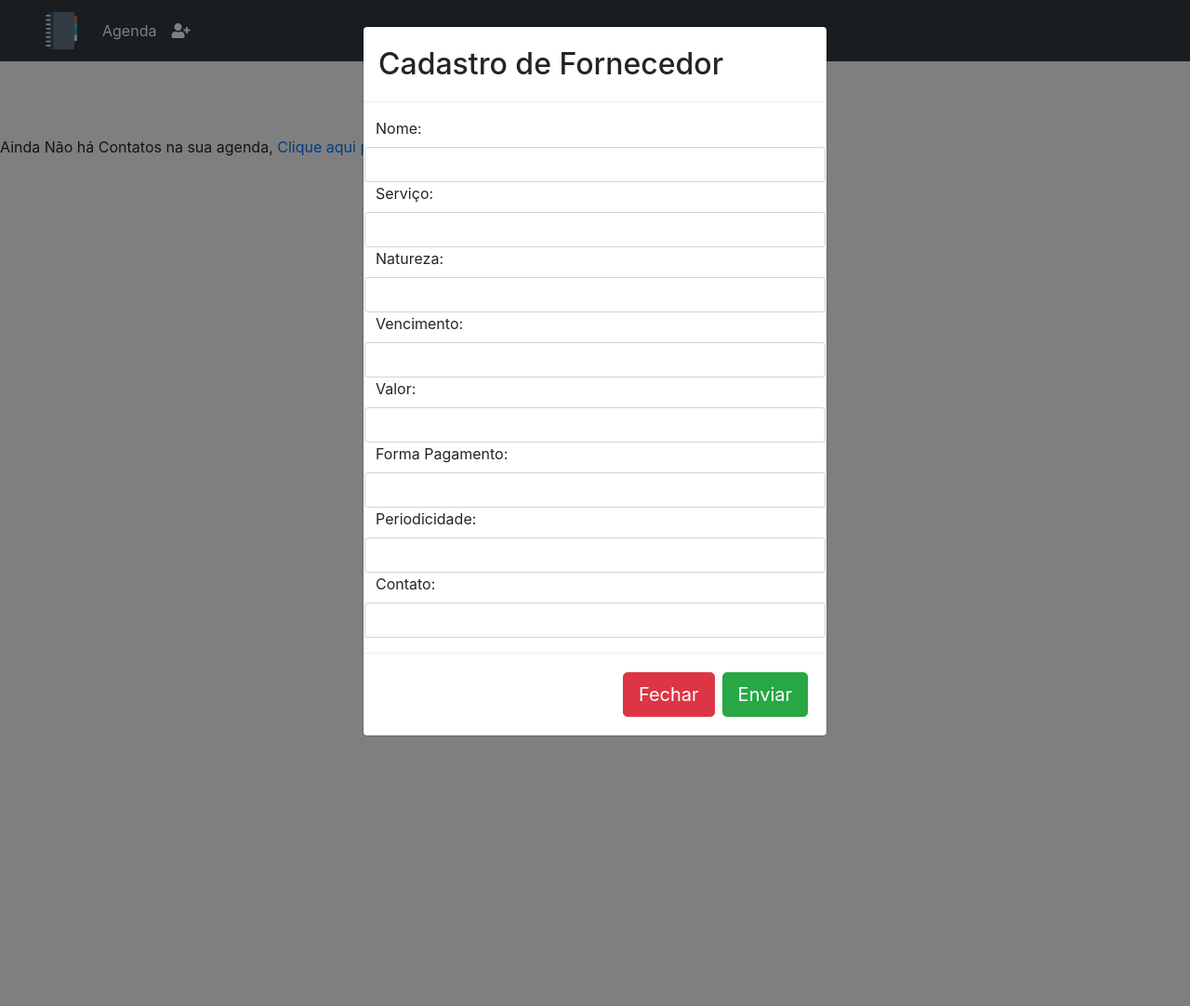
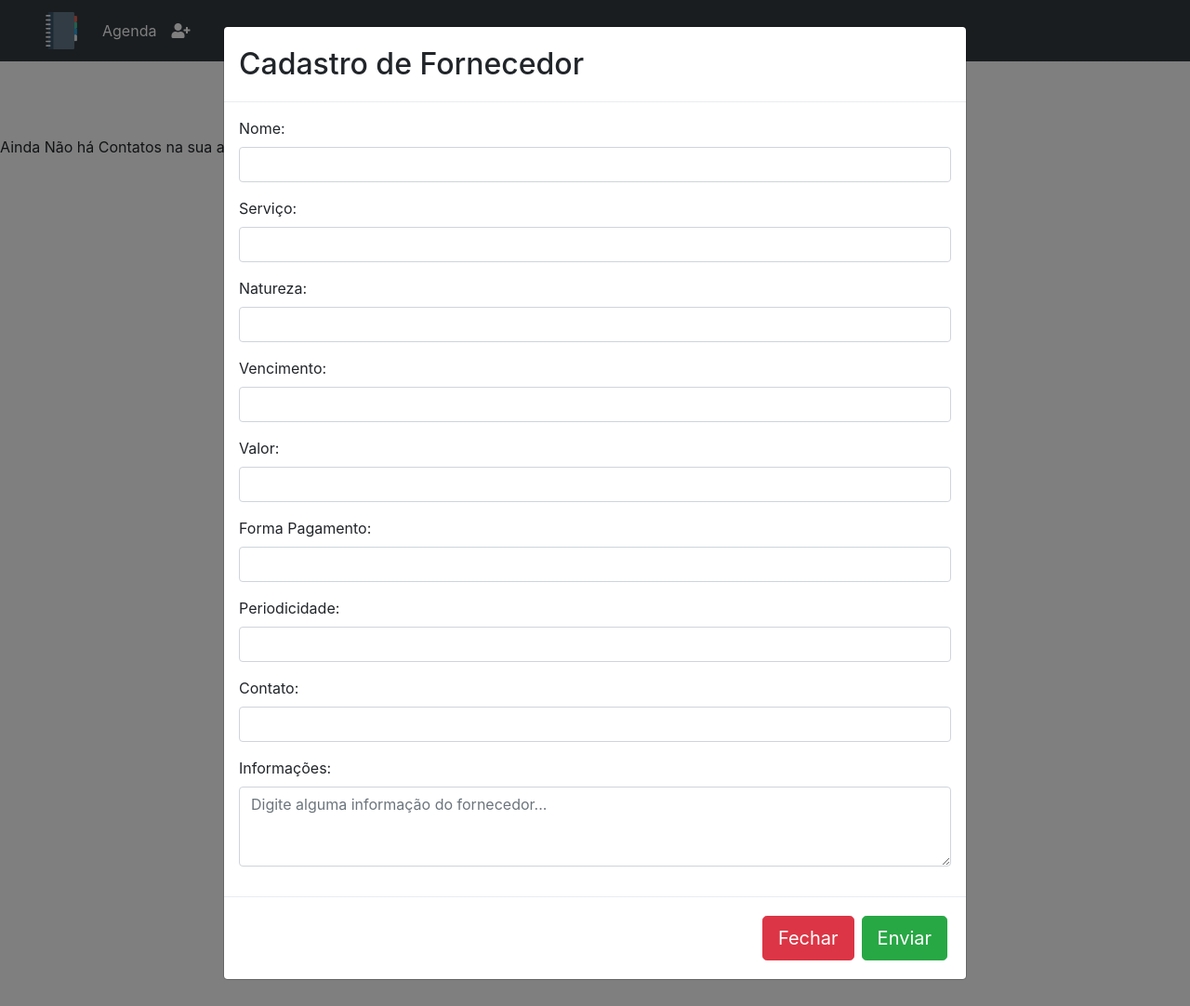
Before and after one commit to breno-alv/Agenda-Fornecedor, a PHP site: page /index.php in a window 1280 px wide, after a click on "Adicionar". Shown: the whole page at 93% size. Run offline with PHP 8.4, Linux system fonts and the light colour scheme; data that the repository does not hold is empty; some libraries are stand-ins or nearby versions.

Commit message:
Adicionei o textarea no modal novo e editar, problema ao visualizar as informações do textarea no Editar.

```diff
--- a/config/classes.php
+++ b/config/classes.php
@@ -15,10 +15,10 @@ class C_agenda extends Con{
         return $stmt->fetchAll(PDO::FETCH_ASSOC);
     }
 
-    public function inserir($nome, $tipo_servico, $natureza, $vencimento,$valor,$forma_pgt, $periodicidade, $contato) {
+    public function inserir($nome, $tipo_servico, $natureza, $vencimento,$valor,$forma_pgt, $periodicidade, $contato, $informacao) {
 
         $sql = "INSERT INTO cad_fornecedor (nome, tipo_servico, natureza, vencimento, valor, forma_pgt, periodicidade, contato)
-        VALUES (:nome, :tipo_servico, :natureza, :vencimento, :valor, :forma_pgt, :periodicidade, :contato)" ;
+        VALUES (:nome, :tipo_servico, :natureza, :vencimento, :valor, :forma_pgt, :periodicidade, :contato, :informacao)" ;
 
         $conn = $this->Connect();
         $stmt = $conn->prepare($sql);
@@ -30,6 +30,7 @@ class C_agenda extends Con{
         $stmt->bindParam(":forma_pgt", $forma_pgt, PDO::PARAM_STR);
         $stmt->bindParam(":periodicidade", $periodicidade, PDO::PARAM_STR);
         $stmt->bindParam(":contato", $contato, PDO::PARAM_STR);
+        $stmt->bindParam(":informacao", $informacao, PDO::PARAM_STR);
 
         try {
             return $stmt->execute();
@@ -40,8 +41,8 @@ class C_agenda extends Con{
 
 
 
-    public function editar($nome, $tipo_servico, $natureza, $vencimento, $valor, $forma_pgt, $periodicidade, $contato, $id) {
-        $sql = "UPDATE cad_fornecedor SET nome = :nome, tipo_servico = :tipo_servico, natureza = :natureza, vencimento = :vencimento, valor = :valor, forma_pgt = :forma_pgt, periodicidade = :periodicidade, contato = :contato WHERE id = :id";
+    public function editar($nome, $tipo_servico, $natureza, $vencimento, $valor, $forma_pgt, $periodicidade, $contato, $informacao, $id) {
+        $sql = "UPDATE cad_fornecedor SET nome = :nome, tipo_servico = :tipo_servico, natureza = :natureza, vencimento = :vencimento, valor = :valor, forma_pgt = :forma_pgt, periodicidade = :periodicidade, contato = :contato, informacao = :informacao WHERE id = :id";
 
         $conn = $this->Connect();
         $stmt = $conn->prepare($sql);
@@ -53,6 +54,7 @@ class C_agenda extends Con{
         $stmt->bindParam(":forma_pgt", $forma_pgt, PDO::PARAM_STR);
         $stmt->bindParam(":periodicidade", $periodicidade, PDO::PARAM_STR);
         $stmt->bindParam(":contato", $contato, PDO::PARAM_STR);
+        $stmt->bindParam(":informacao", $informacao, PDO::PARAM_STR);
         $stmt->bindParam(":id", $id, PDO::PARAM_INT);
 
         try {
--- a/index.php
+++ b/index.php
@@ -26,9 +26,9 @@ if (isset($_POST['Novo'])) {
     $forma_pgt = $_POST['forma_pgt'];
     $periodicidade = $_POST['periodicidade'];
     $contato = $_POST['contato'];
+    $informacao = $_POST['informacao'];
 
-
-    if ($C_agenda->inserir($nome, $tipo_servico, $natureza, $vencimento, $valor, $forma_pgt, $periodicidade, $contato)) {
+    if ($C_agenda->inserir($nome, $tipo_servico, $natureza, $vencimento, $valor, $forma_pgt, $periodicidade, $contato, $informacao)) {
         header('Location: index.php?ins=1');
         // var_dump($_POST['Novo']);
         // echo "Adicionado com sucesso";
@@ -41,6 +41,8 @@ if (isset($_POST['Novo'])) {
 ##### EDITAR UM FORNECEDOR ###########################
 
 if (isset($_POST['Editar'])) {
+
+
     $nome = $_POST['nome'];
     $tipo_servico = $_POST['tipo_servico'];
     $natureza = $_POST['natureza'];
@@ -49,12 +51,14 @@ if (isset($_POST['Editar'])) {
     $forma_pgt = $_POST['forma_pgt'];
     $periodicidade = $_POST['periodicidade'];
     $contato = $_POST['contato'];
+    $informacao = $_POST['informacao'];
     $id = $_POST['id'];
-    // var_dump($_POST);
 
-    if ($C_agenda->editar($nome, $tipo_servico, $natureza, $vencimento, $valor, $forma_pgt, $periodicidade, $contato, $id)) {
+    var_dump($_POST);
 
-        header('Location: index.php?msg=1');
+    if ($C_agenda->editar($nome, $tipo_servico, $natureza, $vencimento, $valor, $forma_pgt, $periodicidade, $contato, $informacao, $id)) {
+
+        // header('Location: index.php?msg=1');
         // var_dump($_POST);
     } else {
         echo "Erro ao editar o Fornecedor";
@@ -92,7 +96,7 @@ if (isset($_POST['Excluir'])) {
     <?php } ?>
 
     <?php if (isset($_GET['del']) and $_GET['del'] == 1) { ?>
-        <div class="alert alert-danger alert-dismissible fade show mx-auto w-50 p-3 text-center mt-3" id="alerta" role="alert">
+        <div class="alert alert-success alert-dismissible fade show mx-auto w-50 p-3 text-center mt-3" id="alerta" role="alert">
             FORNECEDOR DELETADO COM SUCESSO!
             <button type="button" class="close" data-dismiss="alert" aria-label="Close">
                 <span aria-hidden="true">&times;</span>
@@ -139,6 +143,9 @@ if (isset($_POST['Excluir'])) {
                             <center>Contato</center>
                         </th>
                         <th>
+                            <center>Informações</center>
+                        </th>
+                        <th>
                             <center>Açoes</center>
                         </th>
                     </tr>
@@ -180,6 +187,9 @@ if (isset($_POST['Excluir'])) {
                             <td>
                                 <center><?= $a['contato']; ?></center>
                             </td>
+                            <td>
+                                <center><?= $a['informacao']; ?></center>
+                            </td>
                             <td class="actions d-flex justify-content-around">
                                 <div>
                                     <center><button title="Editar" type="button" class="btn btn-warning" data-toggle="modal" data-target="#Editar<?= $a['id']; ?>"><i class="fa fa-edit"></i></button></center>
@@ -200,8 +210,8 @@ if (isset($_POST['Excluir'])) {
 </div>
 
 <!--MODAL NOVO-->
-<div class="modal fade" id="Novo" tabindex="-1" role="dialog" aria-labelledby="myModalLabel" aria-hidden="true">
-    <div class="modal-dialog">
+<div class="modal fade bd-example-modal-lg" id="Novo" tabindex="-1" role="dialog" aria-labelledby="myModalLabel" aria-hidden="true">
+    <div class="modal-dialog modal-lg">
         <div class="modal-content">
             <form action="index.php" method="POST">
                 <div class="modal-header">
@@ -210,51 +220,55 @@ if (isset($_POST['Excluir'])) {
                     </h2>
                 </div>
                 <div class="modal-body">
-                    <div class="row">
-                        <label for="nome">Nome:</label>
+                    <div class="form-group " >
+                        <label for="nome" >Nome:</label>
                         <input type="text" class="form-control" name="nome" id="nome" required="">
                     </div>
 
-                    <div class="row">
-                        <label for="servico">Serviço:</label>
+                    <div class="form-group">
+                        <label for="servico" >Serviço:</label>
                         <input type="text" class="form-control" name="tipo_servico" id="tipo_servico" required="">
-                        <br>
                     </div>
 
-                    <div class="row">
-                        <label for="natureza">Natureza:</label>
+                    <div class= "form-group" >
+                        <label for="natureza" >Natureza:</label>
                         <input type="text" class="form-control" name="natureza" id="natureza" required="">
-                        <br>
+
                     </div>
 
-                    <div class="row">
-                        <label for="vencimento">Vencimento:</label>
+                    <div class="form-group">
+                        <label for="vencimento" >Vencimento:</label>
                         <input type="text" class="form-control" name="vencimento" id="vencimento" required="">
-                        <br>
+
                     </div>
 
-                    <div class="row">
-                        <label for="valor">Valor:</label>
+                    <div class="form-group">
+                        <label for="valor" >Valor:</label>
                         <input type="text" class="form-control" name="valor" id="valor" required="">
-                        <br>
+
                     </div>
 
-                    <div class="row">
-                        <label for="forma_pgt">Forma Pagamento:</label>
+                    <div class="form-group">
+                        <label for="forma_pgt" >Forma Pagamento:</label>
                         <input type="text" class="form-control" name="forma_pgt" id="forma_pgt" required="">
-                        <br>
+
                     </div>
 
-                    <div class="row">
-                        <label for="periodicidade">Periodicidade:</label>
+                    <div class="form-group">
+                        <label for="periodicidade" >Periodicidade:</label>
                         <input type="text" class="form-control" name="periodicidade" id="preiodicidade" required="">
-                        <br>
+
                     </div>
 
-                    <div class="row">
-                        <label for="contato">Contato:</label>
+                    <div class="form-group">
+                        <label for="contato" >Contato:</label>
                         <input type="text" class="form-control" name="contato" id="contato" required="">
-                        <br>
+
+                    </div>
+                    <div class="form-group">
+                        <label for="informacao" >Informações:</label>
+                        <textarea type="text" class="form-control" name="informacao" rows="3" placeholder="Digite alguma informação do fornecedor..."></textarea>
+
                     </div>
                 </div>
                 <div class="modal-footer">
@@ -268,8 +282,8 @@ if (isset($_POST['Excluir'])) {
 
 <?php foreach ($agenda as $a) { ?>
     <!--MODAL EDITAR-->
-    <div class="modal fade " id="Editar<?= $a['id']; ?>" tabindex="-1" role="dialog" aria-labelledby="myModalLabel" aria-hidden="true">
-        <div class="modal-dialog " role="document">
+    <div class="modal fade bd-example-modal-lg" id="Editar<?= $a['id']; ?>" tabindex="-1" role="dialog" aria-labelledby="myModalLabel" aria-hidden="true">
+        <div class="modal-dialog modal-lg" role="document">
             <div class="modal-content">
                 <form action="index.php" method="POST">
                     <input type="hidden" name="id" value="<?= $a['id']; ?>">
@@ -280,45 +294,41 @@ if (isset($_POST['Excluir'])) {
                         </h2>
                     </div>
                     <div class="modal-body">
-                        <div class="row">
+                        <div class="form-group">
                             <label for="nome">Nome:</label>
                             <input type="text" class="form-control" name="nome" id="nome" value="<?= $a['nome']; ?>" required="">
-                            <br>
                         </div>
-                        <div class="row">
+                        <div class="form-group">
                             <label for="tipo_servico">Serviço:</label>
                             <input type="text" class="form-control" name="tipo_servico" id="tipo_servico" value="<?= $a['tipo_servico']; ?>" required="">
-                            <br>
                         </div>
-                        <div class="row">
+                        <div class="form-group">
                             <label for="natureza">Natureza:</label>
                             <input type="text" class="form-control" name="natureza" id="natureza" value="<?= $a['natureza']; ?>" required="">
-                            <br>
                         </div>
-                        <div class="row">
+                        <div class="form-group">
                             <label for="vencimento">Vencimento:</label>
                             <input type="text" class="form-control" name="vencimento" id="vencimento" value="<?= $a['vencimento']; ?>" required="">
-                            <br>
                         </div>
-                        <div class="row">
+                        <div class="form-group">
                             <label for="valor">Valor:</label>
                             <input type="text" class="form-control" name="valor" id="valor" value="<?= $a['valor']; ?>" required="">
-                            <br>
                         </div>
-                        <div class="row">
+                        <div class="form-group">
                             <label for="forma_pgt">Forma Pagamento:</label>
                             <input type="text" class="form-control" name="forma_pgt" id="forma_pgt" value="<?= $a['forma_pgt']; ?>" required="">
-                            <br>
                         </div>
-                        <div class="row">
+                        <div class="form-group">
                             <label for="periodicidade">periodicidade:</label>
                             <input type="text" class="form-control" name="periodicidade" id="periodicidade" value="<?= $a['periodicidade']; ?>" required="">
-                            <br>
                         </div>
-                        <div class="row">
+                        <div class="form-group">
                             <label for="contato">Contato:</label>
                             <input type="text" class="form-control" name="contato" id="contato" value="<?= $a['contato']; ?>" required="">
-                            <br>
+                        </div>
+                        <div class="form-group">
+                            <label for="informacao">Informações:</label>
+                            <textarea type="text" class="form-control" name="informacao" id="informacao" rows="3" value="<?= $a['informacao']; ?>"></textarea>
                         </div>
                         <!-- <input type="hidden" name="editar" value="<?= $_POST ?>"> -->
                         <div class="modal-footer">
```
Lines whose indentation alone changed are shown as unchanged.
